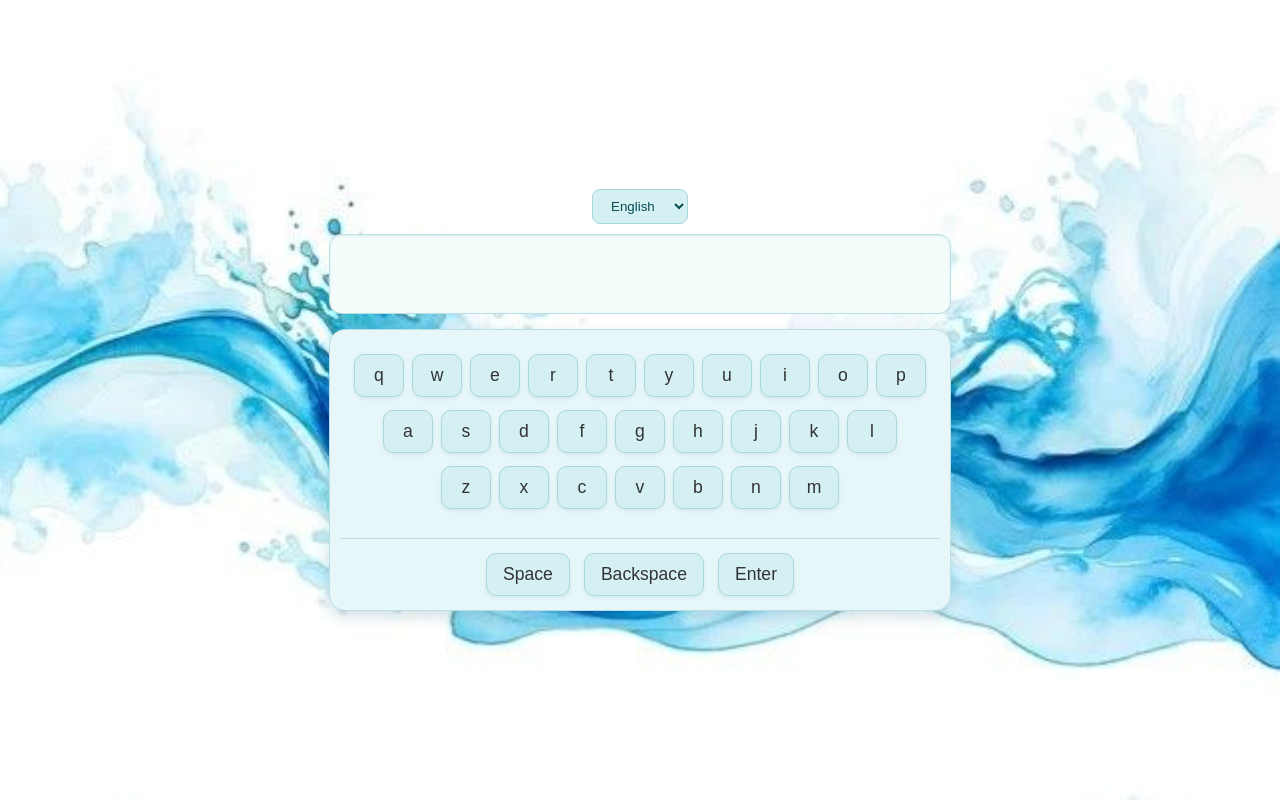
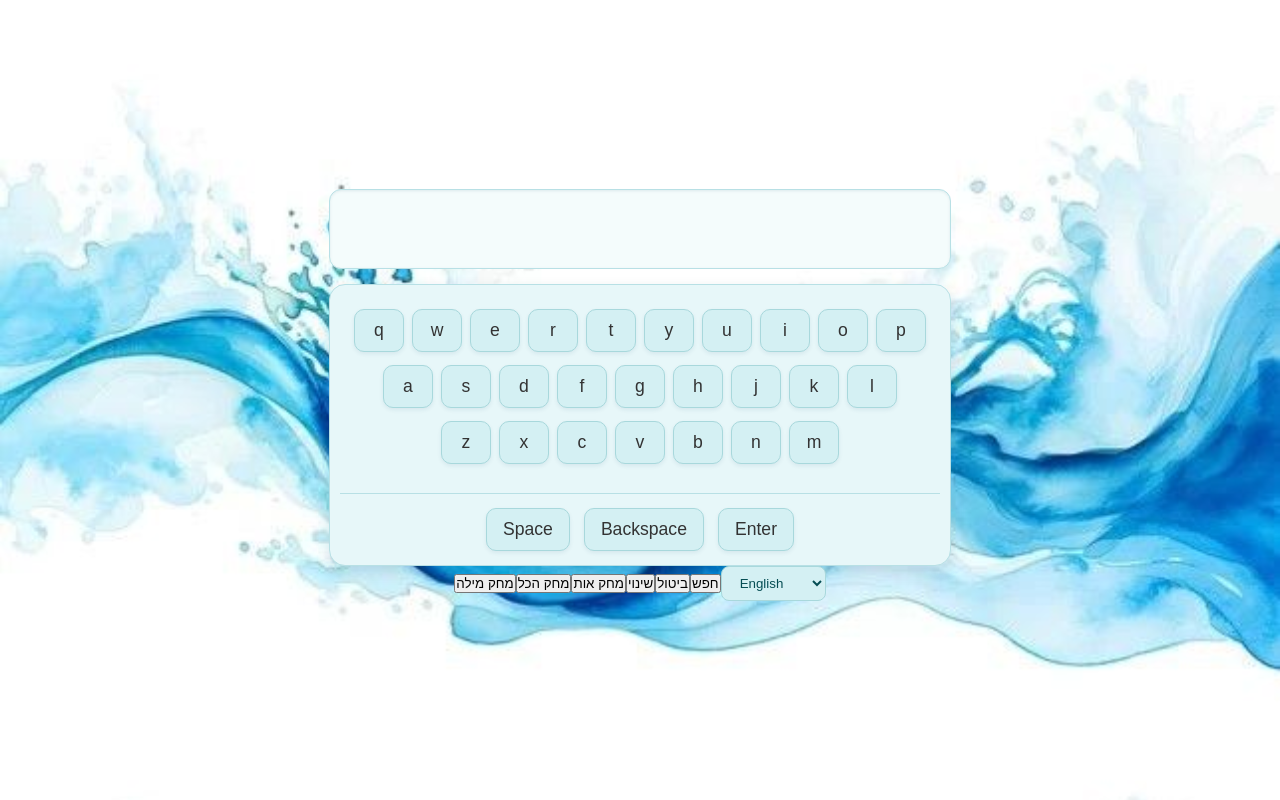
Before and after one commit to NechamaSanders/keyboard_project, a React (Vite) app: page / in a window 1280 px wide. Built offline with nearby package versions, Linux system fonts and the light colour scheme.

Commit message:
the changes

```diff
--- a/src/components/App.jsx
+++ b/src/components/App.jsx
@@ -1,15 +1,15 @@
 import { useState } from "react";
 import Keyboard from "./Keyboard";
 import TextDisplay from "./TextDisplay";
+import EditingTools from './EditingTools'
+
 
 export default function App() {
    const [text, setText] = useState("");
    const [language, setLanguage] = useState("english");
 
    function handleKeyPress(key) {
-    if (key === "Backspace") {
-      setText((t) => t.replace(/[\s\S]$/u, ""));
-    } else if (key === "Enter") {
+      if (key === "Enter") {
        setText((t) => t + "\n");
      } else if (key === "Space") {
        setText((t) => t + " ");
@@ -17,19 +17,15 @@ export default function App() {
      setText((t) => t + key);
      }
    }
+function handleTextChange(callback) {
+    setText((prev) => callback(prev))
+   }
   return (
     <div style={{ padding: 20 }}>
-      <select
-        value={language}
-        onChange={(e) => setLanguage(e.target.value)}
-        style={{ marginBottom: 10 }}
-      >
-        <option value="english">English</option>
-        <option value="hebrew">Hebrew</option>
-        <option value="emojis">Emojis</option>
-      </select>
+
       <TextDisplay text={text} language={language} />
-      <Keyboard language={language} onKeyPress={handleKeyPress} />
+      <Keyboard language={language} onKeyPress={handleKeyPress}/>
+      <EditingTools onKeyPress={handleTextChange} language={language} setLanguage={setLanguage}/>
         </div>
   );
 }
--- /dev/null
+++ b/src/components/EditingTools.jsx
@@ -0,0 +1,46 @@
+
+import React from 'react'
+
+export default function EditingTools({ onKeyPress ,language,setLanguage}) {
+    const deleteText = (type) => {
+
+        if (type === "char") {
+            onKeyPress((t) => t.slice(0, -1));
+            return;
+        }
+
+        if (type === "word") {
+
+            onKeyPress((t) => t.trimEnd().replace(/\S+$/, ''));
+            return;
+        }
+        else { onKeyPress((t) => '') }
+    };
+
+    const undo = () => {
+
+    }
+    return (
+        <div className="editing-tools">
+            <button onClick={() => { deleteText("word") }}>מחק מילה</button>
+            <button onClick={() => { deleteText("all") }}>מחק הכל</button>
+            <button onClick={() => { deleteText("char") }}>מחק אות</button>
+            <button onClick={() => { onChange('א', "ב") }}>שינוי</button>
+            <button onClick={undo}>ביטול</button>
+            <button onClick={() => { onSearch('א') }}>חפש</button>
+<select
+        value={language}
+        onChange={(e) => setLanguage(e.target.value)}
+        style={{ marginBottom: 10 }}
+      >
+        <option value="english">English</option>
+        <option value="hebrew">Hebrew</option>
+        <option value="emojis">Emojis</option>
+        <option value="numbers">Numbers</option>
+        <option value="symbols">Symbols</option>
+      </select>
+        </div>
+    );
+
+
+}
--- a/src/components/Key.jsx
+++ b/src/components/Key.jsx
@@ -1,6 +1,7 @@
 import React from 'react'
 import "./key.css";
-export default function Key({label, onClick}) {
+export default function Key({ label, onClick }) {
+
     return (<>
         <button onClick={() => { onClick(label) }} className='key'>{label}</button>
     </>);
--- a/src/components/Keyboard.jsx
+++ b/src/components/Keyboard.jsx
@@ -1,7 +1,8 @@
 import React from "react";
 import Key from './Key'
 import "./Keyboard.css";
-export default function Keyboard({ language, onKeyPress }) {
+export default function Keyboard({ language,onKeyPress }) {
+
   const keyboards = {
     english: [
       ["q", "w", "e", "r", "t", "y", "u", "i", "o", "p"],
@@ -24,11 +25,21 @@ export default function Keyboard({ language, onKeyPress }) {
       ["😯", "😲", "😳", "🥺", "😦", "😧", "😨", "😰", "😥"],
       ["😭", "😱", "😖", "😣", "😞", "😓", "😩", "😫", "😤"],
       ["😠", "🤬", "🤡", "💀", "☠️", "👻", "👽", "🤖", "🎃"]
-    ]
+    ],
+    numbers: [
+      ["1", "2", "3"],
+      ["4", "5", "6"],
+      ["7", "8", "9"],
+      ["0"],
+    ],
+    symbols: [
+      ["!", "@", "#", "$", "%", "^", "&", "*", "(", ")"],
+      ["-", "_", "=", "+", "[", "]", "{", "}", ";", ":"],
+      ["'", '"', ",", ".", "/", "?", "\\", "|", "<", ">"],
+    ],
   };
 
   const baseRows = keyboards[language];
-  const isEmojiKeyboard = language === "emojis";
 
 return (
         <div className="keyboard">
@@ -51,5 +62,4 @@ export default function Keyboard({ language, onKeyPress }) {
                 <Key label="Enter" onClick={onKeyPress} />
             </div>
         </div>
-  );
-}
+    );}
```
Lines whose indentation alone changed are shown as unchanged.
